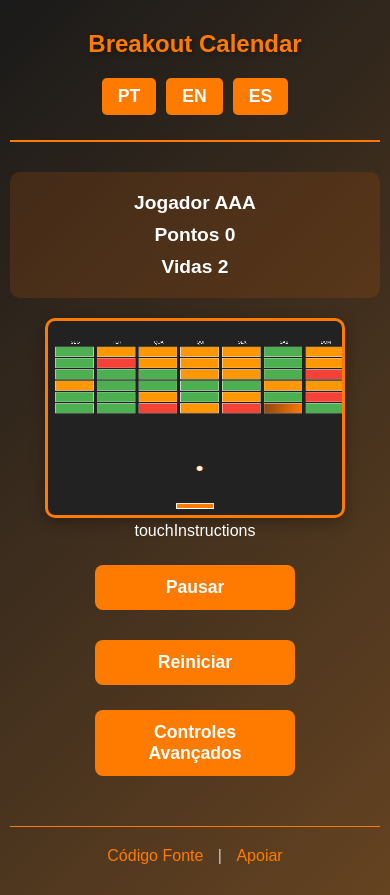
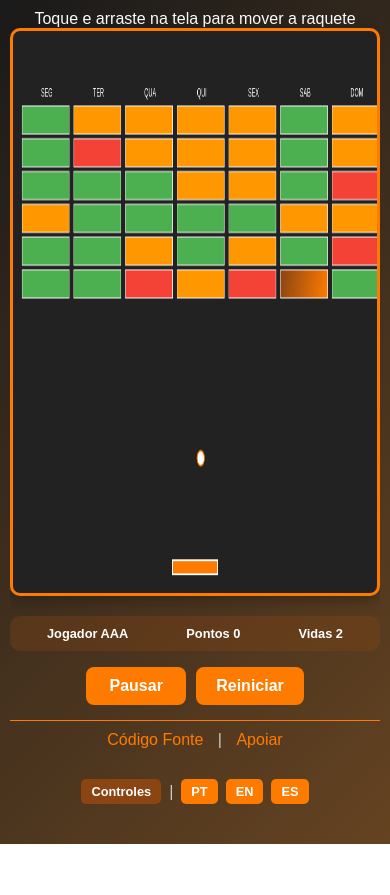
Before and after one commit to dwildt/breakoutcalendar, a website: page index.html in a window 390 px wide. Both pictures are taken after a click on the button "Começar". After the commit the page ends 844 px from the top, so only its background shows below. Drawn offline with Linux system fonts and the light colour scheme.

Commit message:
Melhorar o visual para evitar scroll de tela. Close #2

```diff
--- a/css/styles.css
+++ b/css/styles.css
@@ -23,73 +23,54 @@ body {
     background: linear-gradient(135deg, var(--background) 0%, var(--dark-brown) 100%);
     color: var(--text-light);
     min-height: 100vh;
+    max-height: 100vh;
+    overflow: hidden;
 }
 
 .container {
     max-width: 1200px;
     margin: 0 auto;
-    padding: 20px;
+    padding: 15px;
+    height: 100vh;
+    max-height: 100vh;
+    display: flex;
+    flex-direction: column;
+    overflow: hidden;
 }
 
-header {
-    display: flex;
-    justify-content: space-between;
-    align-items: center;
-    margin-bottom: 30px;
-    padding: 20px 0;
-    border-bottom: 2px solid var(--wildtech-orange);
-}
-
-header h1 {
-    color: var(--wildtech-orange);
-    font-size: 2.5rem;
-    font-weight: bold;
-    text-shadow: 2px 2px 4px var(--shadow);
-}
-
-.language-selector {
-    display: flex;
-    gap: 10px;
-}
-
-.lang-btn {
-    padding: 8px 16px;
-    background: var(--wildtech-orange);
-    color: white;
-    border: none;
-    border-radius: 5px;
-    cursor: pointer;
-    font-weight: bold;
-    transition: all 0.3s ease;
-}
-
-.lang-btn:hover {
-    background: var(--light-orange);
-    transform: translateY(-2px);
-}
 
 main {
-    min-height: 60vh;
+    flex: 1;
+    display: flex;
+    flex-direction: column;
+    overflow-y: auto;
+    min-height: 0;
 }
 
 .game-screen {
     text-align: center;
+    display: flex;
+    flex-direction: column;
+    height: 100%;
+    overflow: hidden;
 }
 
 .game-info {
     display: flex;
     justify-content: space-around;
-    margin-bottom: 20px;
-    padding: 15px;
+    margin-top: 15px;
+    margin-bottom: 10px;
+    padding: 12px;
     background: rgba(139, 69, 19, 0.3);
     border-radius: 10px;
     flex-wrap: wrap;
+    order: 2;
 }
 
 .game-info > div {
-    font-size: 1.2rem;
+    font-size: 1.1rem;
     font-weight: bold;
-    margin: 5px;
+    margin: 3px;
 }
 
 #gameCanvas {
@@ -99,14 +80,20 @@ main {
     box-shadow: 0 4px 15px var(--shadow);
     max-width: 100%;
     height: auto;
+    order: 1;
+    flex: 1;
+    margin-bottom: 10px;
+    max-height: 70vh;
+    min-height: 300px;
 }
 
 .game-controls {
-    margin-top: 20px;
+    margin-top: 10px;
     display: flex;
     justify-content: center;
-    gap: 20px;
+    gap: 15px;
     flex-wrap: wrap;
+    order: 3;
 }
 
 .start-screen, .game-over-screen {
@@ -115,6 +102,8 @@ main {
     background: rgba(139, 69, 19, 0.2);
     border-radius: 15px;
     box-shadow: 0 4px 20px var(--shadow);
+    overflow-y: auto;
+    max-height: 100%;
 }
 
 .start-screen h2, .game-over-screen h2 {
@@ -252,48 +241,130 @@ button:disabled {
 }
 
 footer {
-    margin-top: 50px;
-    padding: 20px 0;
-    text-align: center;
+    margin-top: 20px;
+    padding: 15px 0;
     border-top: 1px solid var(--wildtech-orange);
     color: #ccc;
+    flex-shrink: 0;
 }
 
-footer a {
+.footer-content {
+    display: flex;
+    justify-content: space-between;
+    align-items: center;
+    flex-wrap: wrap;
+    gap: 15px;
+}
+
+.footer-links {
+    text-align: left;
+}
+
+.footer-links a {
     color: var(--wildtech-orange);
     text-decoration: none;
     margin: 0 10px;
     transition: color 0.3s ease;
 }
 
-footer a:hover {
+.footer-links a:hover {
     color: var(--light-orange);
 }
 
+.footer-controls {
+    display: flex;
+    align-items: center;
+    gap: 8px;
+}
+
+.advanced-controls-btn {
+    padding: 6px 12px;
+    background: var(--wildtech-brown);
+    color: white;
+    border: none;
+    border-radius: 5px;
+    cursor: pointer;
+    font-weight: bold;
+    font-size: 0.9rem;
+    transition: all 0.3s ease;
+}
+
+.advanced-controls-btn:hover {
+    background: var(--dark-brown);
+    transform: translateY(-2px);
+}
+
+.language-selector {
+    display: flex;
+    gap: 8px;
+}
+
+.lang-btn {
+    padding: 6px 12px;
+    background: var(--wildtech-orange);
+    color: white;
+    border: none;
+    border-radius: 5px;
+    cursor: pointer;
+    font-weight: bold;
+    font-size: 0.9rem;
+    transition: all 0.3s ease;
+}
+
+.lang-btn:hover {
+    background: var(--light-orange);
+    transform: translateY(-2px);
+}
+
 @media (max-width: 768px) {
-    header {
+    .container {
+        padding: 10px;
+        height: 100vh;
+        max-height: 100vh;
+    }
+
+    body {
+        overflow: hidden;
+    }
+
+    .game-screen {
+        height: calc(100vh - 120px);
+        max-height: calc(100vh - 120px);
+    }
+
+    .footer-content {
         flex-direction: column;
-        gap: 15px;
+        gap: 10px;
+    }
+
+    .footer-links {
         text-align: center;
     }
 
-    header h1 {
-        font-size: 2rem;
-    }
-
-    .container {
-        padding: 10px;
+    .footer-controls {
+        justify-content: center;
     }
 
     .game-info {
-        flex-direction: column;
+        flex-direction: row;
+        justify-content: space-around;
         text-align: center;
+        margin-top: 10px;
+        margin-bottom: 8px;
+        padding: 8px;
+    }
+
+    .game-info > div {
+        font-size: 0.9rem;
+        margin: 2px;
     }
 
     #gameCanvas {
         width: 100%;
-        max-width: 400px;
-        height: 300px;
+        max-width: 100%;
+        height: auto;
+        max-height: calc(100vh - 200px);
+        min-height: 250px;
     }
 
     .legend {
@@ -306,29 +377,55 @@ footer a:hover {
     }
 
     .game-controls {
-        flex-direction: column;
-        align-items: center;
+        flex-direction: row;
+        justify-content: center;
+        margin-top: 8px;
+        gap: 10px;
+    }
+
+    footer {
+        margin-top: 15px;
+        padding: 10px 0;
     }
 }
 
 @media (max-width: 480px) {
-    header h1 {
-        font-size: 1.5rem;
+    .game-screen {
+        height: calc(100vh - 110px);
+        max-height: calc(100vh - 110px);
+    }
+
+    .game-info > div {
+        font-size: 0.8rem;
     }
 
     .start-screen, .game-over-screen {
-        padding: 20px;
+        padding: 15px;
     }
 
     button {
-        width: 100%;
-        max-width: 200px;
-        margin: 5px 0;
+        padding: 10px 20px;
+        font-size: 1rem;
+    }
+
+    .game-controls button {
+        width: auto;
+        min-width: 100px;
     }
 
     #gameCanvas {
-        max-width: 300px;
-        height: 200px;
+        max-height: calc(100vh - 180px);
+        min-height: 200px;
+    }
+
+    .lang-btn {
+        padding: 5px 10px;
+        font-size: 0.8rem;
+    }
+
+    .advanced-controls-btn {
+        padding: 5px 10px;
+        font-size: 0.8rem;
     }
 }
 
--- a/index.html
+++ b/index.html
@@ -8,17 +8,10 @@
 </head>
 <body>
     <div class="container">
-        <header>
-            <h1 data-i18n="gameTitle">Breakout Calendar</h1>
-            <div class="language-selector">
-                <button onclick="changeLanguage('pt')" class="lang-btn">PT</button>
-                <button onclick="changeLanguage('en')" class="lang-btn">EN</button>
-                <button onclick="changeLanguage('es')" class="lang-btn">ES</button>
-            </div>
-        </header>
 
         <main>
             <div id="gameScreen" class="game-screen hidden">
+                <canvas id="gameCanvas" width="800" height="600"></canvas>
                 <div class="game-info">
                     <div class="player-info">
                         <span data-i18n="player">Jogador:</span> <span id="playerName"></span>
@@ -30,7 +23,6 @@
                         <span data-i18n="lives">Vidas:</span> <span id="lives">3</span>
                     </div>
                 </div>
-                <canvas id="gameCanvas" width="800" height="600"></canvas>
                 <div class="game-controls">
                     <button id="pauseBtn" data-i18n="pause">Pausar</button>
                     <button id="restartBtn" data-i18n="restart">Reiniciar</button>
@@ -82,9 +74,22 @@
         </main>
 
         <footer>
-            <a href="https://github.com/dwildt/breakoutcalendar" target="_blank" data-i18n="sourceCode">Código Fonte</a>
-            |
-            <a href="https://github.com/sponsors/dwildt" target="_blank" data-i18n="sponsor">Apoiar</a>
+            <div class="footer-content">
+                <div class="footer-links">
+                    <a href="https://github.com/dwildt/breakoutcalendar" target="_blank" data-i18n="sourceCode">Código Fonte</a>
+                    |
+                    <a href="https://github.com/sponsors/dwildt" target="_blank" data-i18n="sponsor">Apoiar</a>
+                </div>
+                <div class="footer-controls">
+                    <button id="advancedControlsBtn" class="advanced-controls-btn" onclick="showAdvancedControls()" data-i18n="advancedControls">Controles</button>
+                    |
+                    <div class="language-selector">
+                        <button onclick="changeLanguage('pt')" class="lang-btn">PT</button>
+                        <button onclick="changeLanguage('en')" class="lang-btn">EN</button>
+                        <button onclick="changeLanguage('es')" class="lang-btn">ES</button>
+                    </div>
+                </div>
+            </div>
         </footer>
     </div>
 
--- a/js/i18n.js
+++ b/js/i18n.js
@@ -65,7 +65,20 @@ class I18nManager {
                 recordsImported: "Recordes importados com sucesso!",
                 importError: "Erro ao importar recordes. Verifique o arquivo.",
                 newRecord: "Novo recorde! Parabéns!",
-                touchInstructions: "Toque e arraste na tela para mover a raquete"
+                touchInstructions: "Toque e arraste na tela para mover a raquete",
+                gameControls: "Controles do Jogo",
+                controlArrows: "Setas ←/→ ou A/D:",
+                controlMovepaddle: "Mover raquete",
+                controlMouse: "Mouse/Touch:",
+                controlSpace: "Espaço:",
+                controlPause: "Pausar/Retomar",
+                controlEsc: "ESC:",
+                controlBackToMenu: "Voltar ao menu",
+                exportRecords: "Exportar Recordes",
+                importRecords: "Importar Recordes",
+                clearRecords: "Limpar Recordes",
+                close: "Fechar",
+                advancedControls: "Controles"
             },
             en: {
                 title: "Breakout Calendar",
@@ -106,7 +119,20 @@ class I18nManager {
                 recordsImported: "Records imported successfully!",
                 importError: "Error importing records. Check the file.",
                 newRecord: "New record! Congratulations!",
-                touchInstructions: "Touch and drag on screen to move the paddle"
+                touchInstructions: "Touch and drag on screen to move the paddle",
+                gameControls: "Game Controls",
+                controlArrows: "Arrow keys ←/→ or A/D:",
+                controlMovepaddle: "Move paddle",
+                controlMouse: "Mouse/Touch:",
+                controlSpace: "Space:",
+                controlPause: "Pause/Resume",
+                controlEsc: "ESC:",
+                controlBackToMenu: "Back to menu",
+                exportRecords: "Export Records",
+                importRecords: "Import Records",
+                clearRecords: "Clear Records",
+                close: "Close",
+                advancedControls: "Controls"
             },
             es: {
                 title: "Breakout Calendar",
@@ -147,7 +173,20 @@ class I18nManager {
                 recordsImported: "¡Récords importados exitosamente!",
                 importError: "Error al importar récords. Verifica el archivo.",
                 newRecord: "¡Nuevo récord! ¡Felicitaciones!",
-                touchInstructions: "Toca y arrastra en la pantalla para mover la paleta"
+                touchInstructions: "Toca y arrastra en la pantalla para mover la paleta",
+                gameControls: "Controles del Juego",
+                controlArrows: "Flechas ←/→ o A/D:",
+                controlMovepaddle: "Mover paleta",
+                controlMouse: "Mouse/Touch:",
+                controlSpace: "Espacio:",
+                controlPause: "Pausar/Reanudar",
+                controlEsc: "ESC:",
+                controlBackToMenu: "Volver al menú",
+                exportRecords: "Exportar Récords",
+                importRecords: "Importar Récords",
+                clearRecords: "Limpiar Récords",
+                close: "Cerrar",
+                advancedControls: "Controles"
             }
         };
     }
--- a/js/main.js
+++ b/js/main.js
@@ -202,11 +202,16 @@ function addGameControls() {
         touchControls.className = 'touch-controls';
         touchControls.innerHTML = `
             <div class="touch-instructions">
-                <p>${(typeof getText === 'function' ? getText('touchInstructions') : null) || 'Toque e arraste na tela para mover a raquete'}</p>
+                <p data-i18n="touchInstructions">Toque e arraste na tela para mover a raquete</p>
             </div>
         `;
 
         controlsDiv.parentNode.insertBefore(touchControls, controlsDiv);
+
+        // Apply translations to the newly created element
+        if (typeof i18nManager !== 'undefined' && i18nManager.updateTexts) {
+            i18nManager.updateTexts();
+        }
     }
 }
 
@@ -217,16 +222,6 @@ function handleVisibilityChange() {
 }
 
 document.addEventListener('visibilitychange', handleVisibilityChange);
-
-function createAdvancedControls() {
-    const advancedBtn = document.createElement('button');
-    advancedBtn.textContent = 'Controles Avançados';
-    advancedBtn.className = 'advanced-controls-btn';
-    advancedBtn.onclick = showAdvancedControls;
-
-    const footer = document.querySelector('footer');
-    footer.parentNode.insertBefore(advancedBtn, footer);
-}
 
 function showAdvancedControls() {
     // Check if modal already exists
@@ -240,23 +235,28 @@ function showAdvancedControls() {
     modal.className = 'modal';
     modal.innerHTML = `
         <div class="modal-content">
-            <h3>Controles do Jogo</h3>
+            <h3 data-i18n="gameControls">Controles do Jogo</h3>
             <div class="controls-list">
-                <p><strong>Setas ←/→ ou A/D:</strong> Mover raquete</p>
-                <p><strong>Mouse/Touch:</strong> Mover raquete</p>
-                <p><strong>Espaço:</strong> Pausar/Retomar</p>
-                <p><strong>ESC:</strong> Voltar ao menu</p>
+                <p><strong data-i18n="controlArrows">Setas ←/→ ou A/D:</strong> <span data-i18n="controlMovepaddle">Mover raquete</span></p>
+                <p><strong data-i18n="controlMouse">Mouse/Touch:</strong> <span data-i18n="controlMovepaddle">Mover raquete</span></p>
+                <p><strong data-i18n="controlSpace">Espaço:</strong> <span data-i18n="controlPause">Pausar/Retomar</span></p>
+                <p><strong data-i18n="controlEsc">ESC:</strong> <span data-i18n="controlBackToMenu">Voltar ao menu</span></p>
             </div>
             <div class="modal-actions">
-                <button onclick="exportRecords()">Exportar Recordes</button>
-                <button onclick="importRecords()">Importar Recordes</button>
-                <button onclick="clearRecords()">Limpar Recordes</button>
-                <button onclick="closeModal()">Fechar</button>
+                <button onclick="exportRecords()" data-i18n="exportRecords">Exportar Recordes</button>
+                <button onclick="importRecords()" data-i18n="importRecords">Importar Recordes</button>
+                <button onclick="clearRecords()" data-i18n="clearRecords">Limpar Recordes</button>
+                <button onclick="closeModal()" data-i18n="close">Fechar</button>
             </div>
         </div>
     `;
 
     document.body.appendChild(modal);
+
+    // Apply translations to the modal
+    if (typeof i18nManager !== 'undefined' && i18nManager.updateTexts) {
+        i18nManager.updateTexts();
+    }
 
     window.closeModal = function() {
         const modalToClose = document.querySelector('.modal');
@@ -286,5 +286,4 @@ window.addEventListener('load', function() {
     }
 });
 
-createAdvancedControls();
 addGameControls();
--- a/translations/en.json
+++ b/translations/en.json
@@ -37,5 +37,18 @@
   "recordsImported": "Records imported successfully!",
   "importError": "Error importing records. Check the file.",
   "newRecord": "New record! Congratulations!",
-  "touchInstructions": "Touch and drag on screen to move the paddle"
+  "touchInstructions": "Touch and drag on screen to move the paddle",
+  "gameControls": "Game Controls",
+  "controlArrows": "Arrow keys ←/→ or A/D:",
+  "controlMovepaddle": "Move paddle",
+  "controlMouse": "Mouse/Touch:",
+  "controlSpace": "Space:",
+  "controlPause": "Pause/Resume",
+  "controlEsc": "ESC:",
+  "controlBackToMenu": "Back to menu",
+  "exportRecords": "Export Records",
+  "importRecords": "Import Records",
+  "clearRecords": "Clear Records",
+  "close": "Close",
+  "advancedControls": "Controls"
 }
--- a/translations/es.json
+++ b/translations/es.json
@@ -37,5 +37,18 @@
   "recordsImported": "¡Récords importados exitosamente!",
   "importError": "Error al importar récords. Verifica el archivo.",
   "newRecord": "¡Nuevo récord! ¡Felicitaciones!",
-  "touchInstructions": "Toca y arrastra en la pantalla para mover la paleta"
+  "touchInstructions": "Toca y arrastra en la pantalla para mover la paleta",
+  "gameControls": "Controles del Juego",
+  "controlArrows": "Flechas ←/→ o A/D:",
+  "controlMovepaddle": "Mover paleta",
+  "controlMouse": "Mouse/Touch:",
+  "controlSpace": "Espacio:",
+  "controlPause": "Pausar/Reanudar",
+  "controlEsc": "ESC:",
+  "controlBackToMenu": "Volver al menú",
+  "exportRecords": "Exportar Récords",
+  "importRecords": "Importar Récords",
+  "clearRecords": "Limpiar Récords",
+  "close": "Cerrar",
+  "advancedControls": "Controles"
 }
--- a/translations/pt.json
+++ b/translations/pt.json
@@ -37,5 +37,18 @@
   "recordsImported": "Recordes importados com sucesso!",
   "importError": "Erro ao importar recordes. Verifique o arquivo.",
   "newRecord": "Novo recorde! Parabéns!",
-  "touchInstructions": "Toque e arraste na tela para mover a raquete"
+  "touchInstructions": "Toque e arraste na tela para mover a raquete",
+  "gameControls": "Controles do Jogo",
+  "controlArrows": "Setas ←/→ ou A/D:",
+  "controlMovepaddle": "Mover raquete",
+  "controlMouse": "Mouse/Touch:",
+  "controlSpace": "Espaço:",
+  "controlPause": "Pausar/Retomar",
+  "controlEsc": "ESC:",
+  "controlBackToMenu": "Voltar ao menu",
+  "exportRecords": "Exportar Recordes",
+  "importRecords": "Importar Recordes",
+  "clearRecords": "Limpar Recordes",
+  "close": "Fechar",
+  "advancedControls": "Controles"
 }
```
